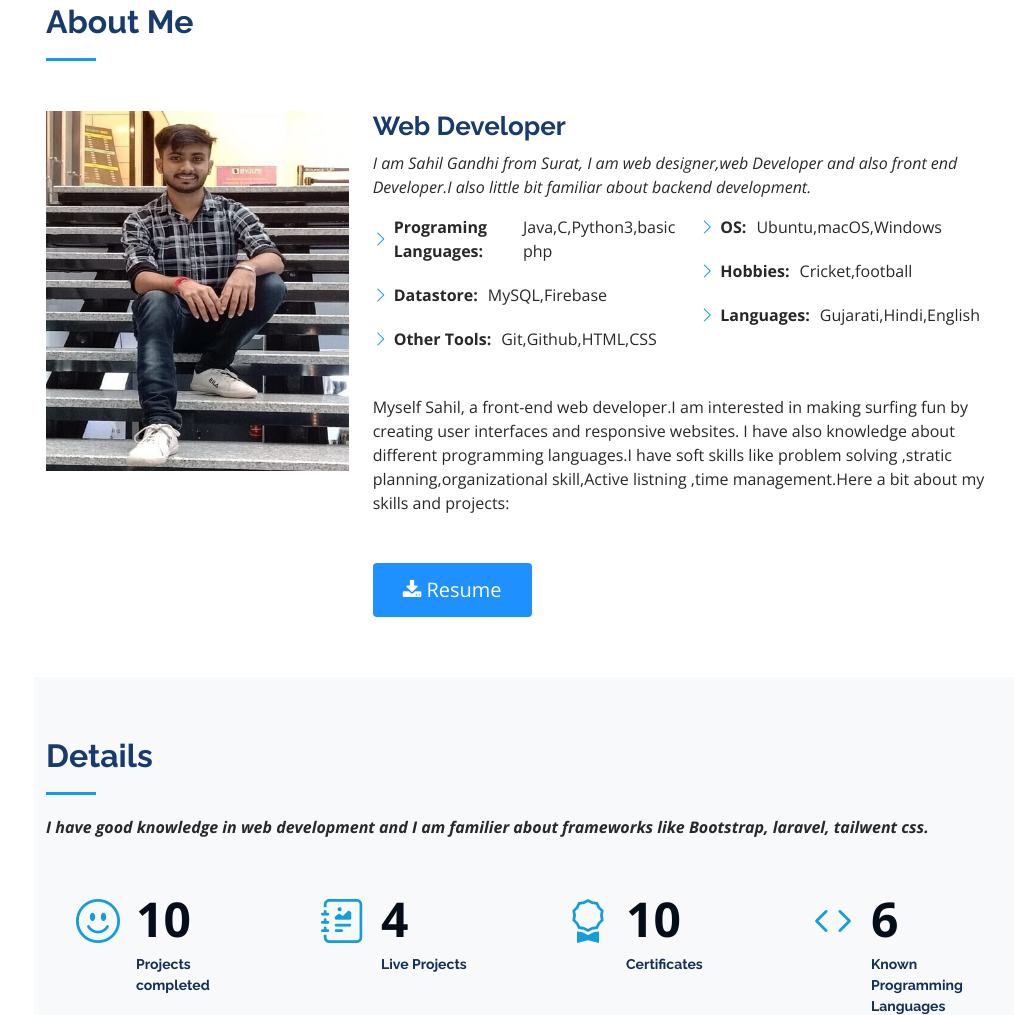
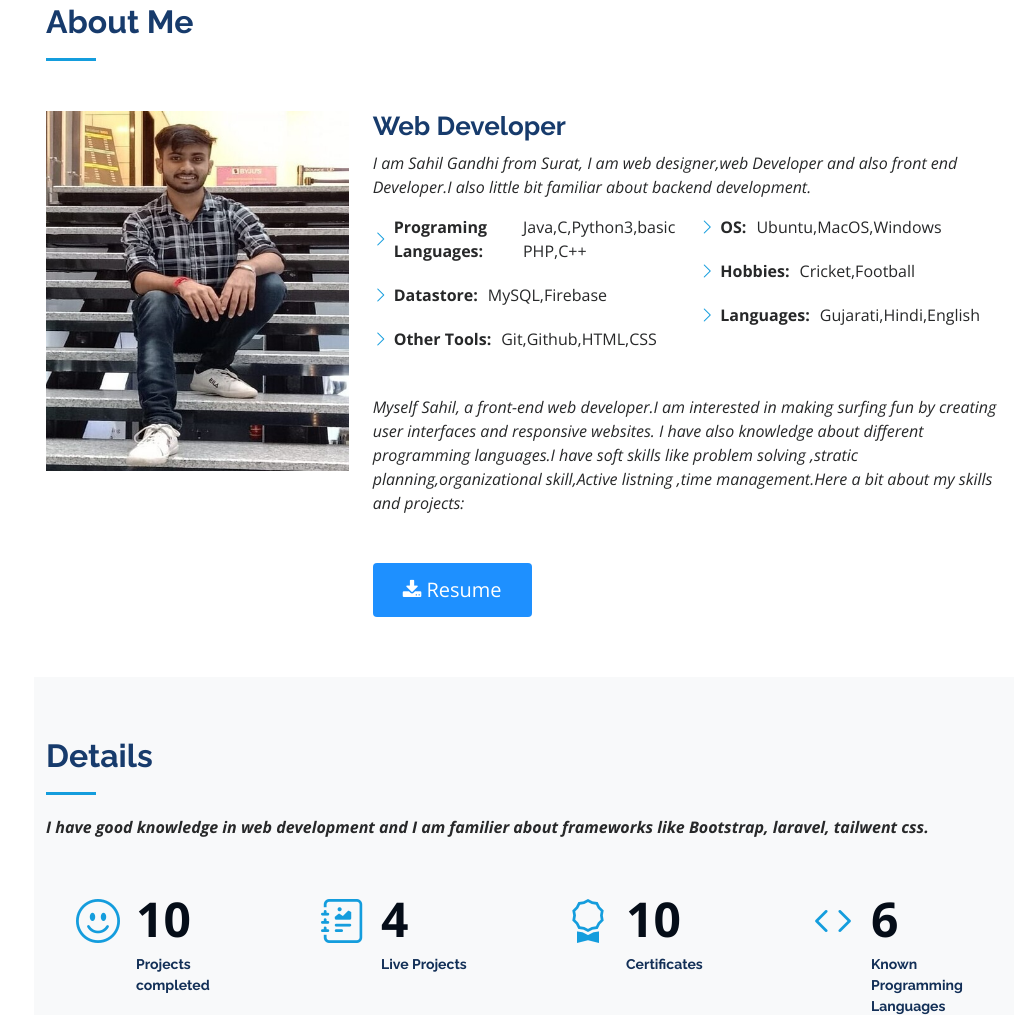
Before and after one commit to Sahil8402/Sahil_Profile, a plain HTML site: page index.html in a window 1280 px wide. Shown: the part 857-1872 px from the top of the page, without its empty margins (266-1280 px from the left). Drawn offline with nearby package versions, Linux system fonts and the light colour scheme.

Commit message:
Update index.html

```diff
--- a/index.html
+++ b/index.html
@@ -99,22 +99,22 @@
                         <div class="row">
                             <div class="col-lg-6">
                                 <ul>
-                                    <li><i class="bi bi-chevron-right"></i> <strong>Programing Languages:</strong> <span>Java,C,Python3,basic php</span></li>
+                                    <li><i class="bi bi-chevron-right"></i> <strong>Programing Languages:</strong> <span>Java,C,Python3,basic PHP,C++</span></li>
                                     <li><i class="bi bi-chevron-right"></i> <strong>Datastore:</strong> <span>MySQL,Firebase</span></li>
                                     <li><i class="bi bi-chevron-right"></i> <strong>Other Tools:</strong> <span>Git,Github,HTML,CSS</span></li>
                                 </ul>
                             </div>
                             <div class="col-lg-6">
                                 <ul>
-                                    <li><i class="bi bi-chevron-right"></i> <strong>OS:</strong> <span>Ubuntu,macOS,Windows</span></li>
-                                    <li><i class="bi bi-chevron-right"></i> <strong>Hobbies:</strong> <span>Cricket,football</span></li>
+                                    <li><i class="bi bi-chevron-right"></i> <strong>OS:</strong> <span>Ubuntu,MacOS,Windows</span></li>
+                                    <li><i class="bi bi-chevron-right"></i> <strong>Hobbies:</strong> <span>Cricket,Football</span></li>
                                     <li><i class="bi bi-chevron-right"></i> <strong>Languages:</strong> <span>Gujarati,Hindi,English</span></li>
 
                                 </ul>
                             </div>
                         </div>
                         <br>
-                        <p>
+                        <p class="fst-italic">
                             Myself Sahil, a front-end web developer.I am interested in making surfing fun by creating user interfaces and responsive websites. I have also knowledge about different programming languages.I have soft skills like problem solving ,stratic planning,organizational
                             skill,Active listning ,time management.Here a bit about my skills and projects:
                             <br>
```
